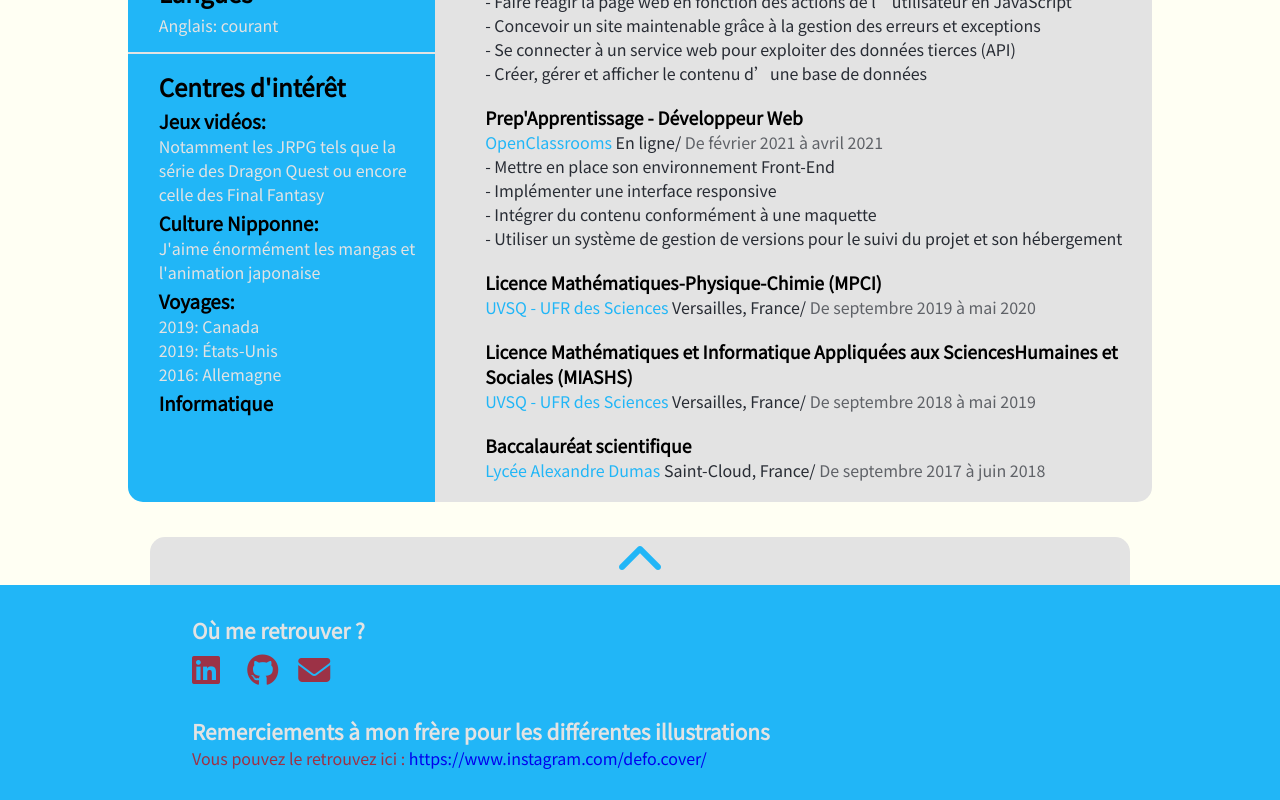
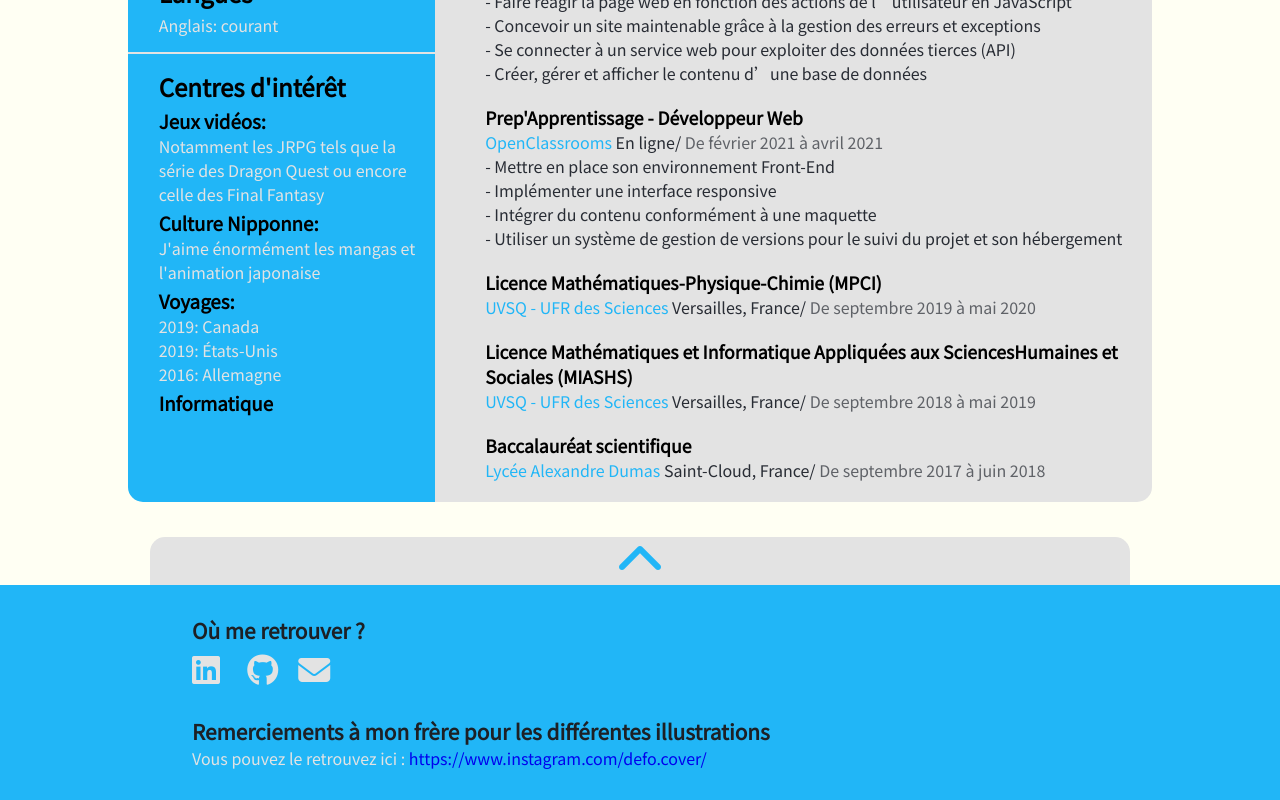
Before and after one commit to Marvinrn/MRNapp, a React (Create React App) app in the folder mrn-project/: page / in a window 1280 px wide. Shown: the part 3639-4439 px from the top of the page. Built offline with nearby package versions, Linux system fonts and the light colour scheme.

Commit message:
footer change

```diff
--- a/mrn-project/src/styles/lightMode/_lightFooter.scss
+++ b/mrn-project/src/styles/lightMode/_lightFooter.scss
@@ -1,10 +1,38 @@
-.lightMode{
-    footer{
-        background-color: $color-5;
-        .footerContainer{
-            h4{
-                color: $color-4;
+footer{
+    margin: auto;
+    padding-top: 30px;
+    padding-bottom: 30px;
+    color: white;
+	background-color: $color-5;
+	width: 100%;
+
+
+    .footerContainer{
+
+        padding-left: 15%;
+
+        .footerTitle{
+            color: $color-4;
+            font-size: 1.3em;
+        }
+
+
+         .contact{
+             margin-bottom: 25px;
+            .contactIcon{
+                margin: auto;
+                padding-right: 20px;
+                color: $color-2;
+                font-size: 2em;
             }
+
+            .footerIcon:hover{
+                transform: scale(1.1);
+            }
+        }
+
+        .thanksTo{
+            color: $color-2;
         }
     }
 }
```
